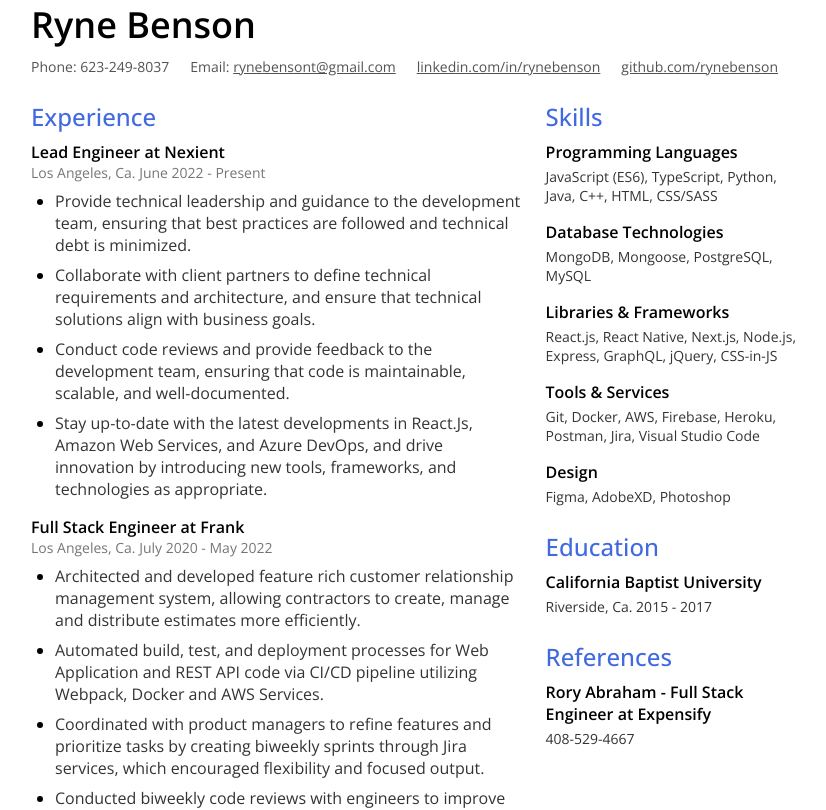
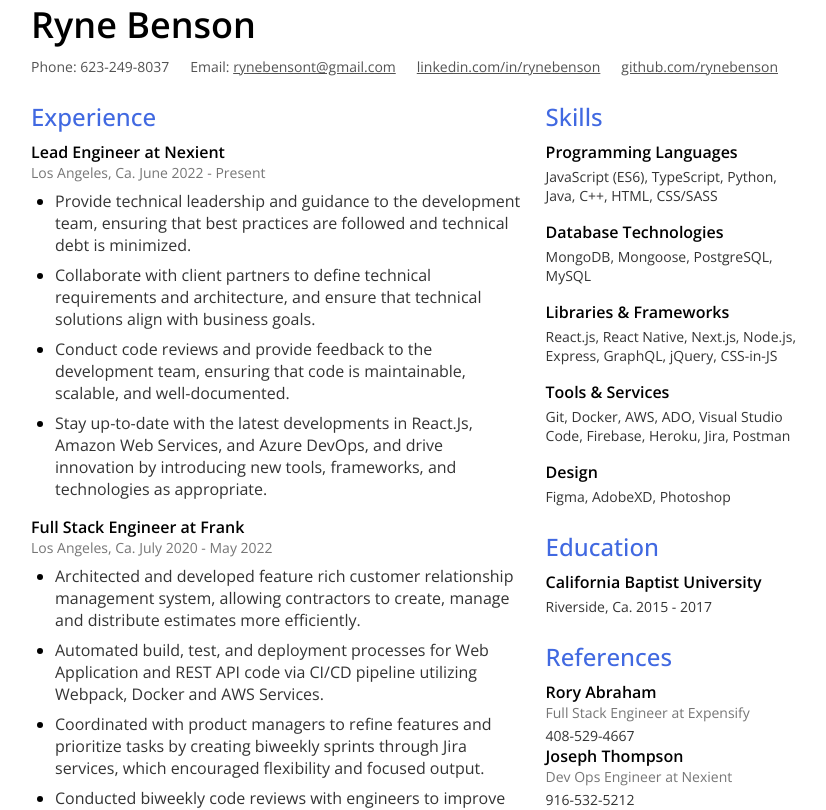
Before and after one commit to Rynebenson/Resume, a Next.js app: page / in a window 1280 px wide. Shown: the top 810 px of the page, without its empty margins (225-1051 px from the left). Built offline with nearby package versions, Linux system fonts and the light colour scheme.

Commit message:
add reference

```diff
--- a/pages/index.js
+++ b/pages/index.js
@@ -195,8 +195,8 @@
                 </span>
               </p>
               <p className="skills">
-                Git, Docker, AWS, Firebase, Heroku,
-                Postman, Jira, Visual Studio Code
+                Git, Docker, AWS, ADO, Visual Studio Code, Firebase, Heroku,
+                Jira, Postman
               </p>
             </div>
 
@@ -227,13 +227,17 @@
           <section className="section">
             <h3 className="section-title">References</h3>
             <p className="position">
-              <span className="emphasis">
-                Rory Abraham - Full Stack Engineer at Expensify
-              </span>
+              <span className="emphasis">Rory Abraham</span>
+              Full Stack Engineer at Expensify
             </p>
             <p className="skills">
               408-529-4667
             </p>
+            <p className="position">
+              <span className="emphasis">Joseph Thompson</span>
+              Dev Ops Engineer at Nexient
+            </p>
+            <p className="skills">916-532-5212</p>
           </section>
         </div>
       </div>
```
